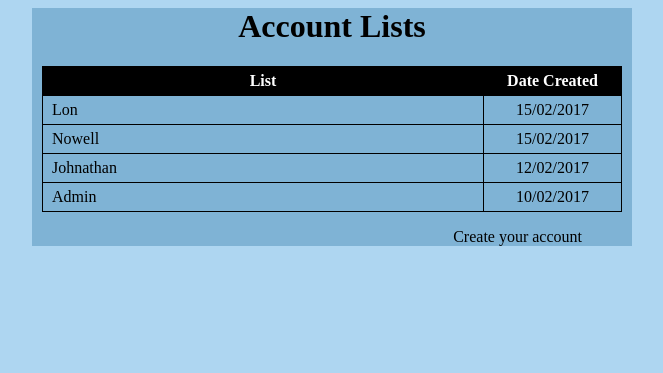
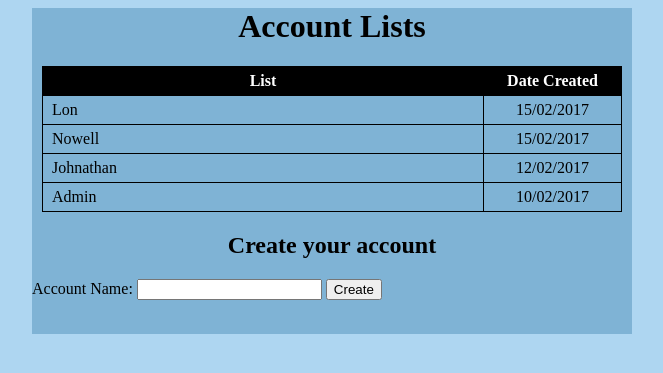
Before and after one commit to a5810130/accounts, a Django app: page /accounts/ in a window 1280 px wide. Shown: the top 373 px of the page, without its empty margins (308-971 px from the left). Run offline with Django 3.2, Linux system fonts and the light colour scheme; data comes from the database, SQL or seed files in the repository; both versions use the stored data as it was after the commit.

Commit message:
-Add account

```diff
--- a/accounts/templates/accounts/index.html
+++ b/accounts/templates/accounts/index.html
@@ -34,7 +34,15 @@
         </tr>
         {% endfor %}
     </table>
-    <div align="right" style=" width:500px;"><ul>Create your account</div>
     {% endif %}
+    <h2>Create your account</h2>
+    <div align="left">
+    <form action={% url 'accounts:add_account' %} method="post">
+    {% csrf_token %}
+        Account Name: <input type="text" name="account_name" >
+        <input type = "submit" value = "Create">
+    </form>
+    </div>
+    <br>
 </div>
 </body>
--- a/accounts/urls.py
+++ b/accounts/urls.py
@@ -5,5 +5,6 @@ from . import views
 app_name = 'accounts'
 urlpatterns = [
     url(r'^$', views.index, name='index'),
+    url(r'^add_account/$', views.add_account, name='add_account'),
     url(r'^(?P<account_id>[0-9]+)/$', views.detail, name='detail'),
 ]
--- a/accounts/views.py
+++ b/accounts/views.py
@@ -14,3 +14,18 @@ def index(request):
 def detail(request, account_id):
     account = get_object_or_404(Account, pk=account_id)
     return render(request, 'accounts/detail.html', {'account':account, })
+
+def add_account(request):
+    try:
+        account_name = request.POST['account_name']
+        if not account_name.strip():
+            raise
+    except :
+        account_list = Account.objects.order_by('-create')
+        context = {'account_list':account_list,
+                   'error_message': "Account name is empty"}
+        return render(request, 'accounts/index.html', context)
+    else:
+        a = Account(name=account_name, create=timezone.now())
+        a.save()
+        return HttpResponseRedirect(reverse('accounts:index',))
```
Also changed, not shown: db.sqlite3.
